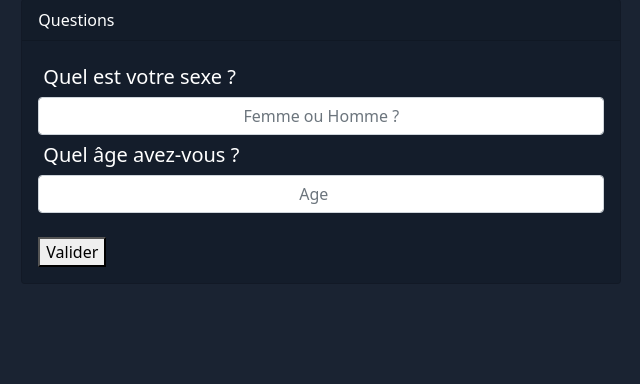
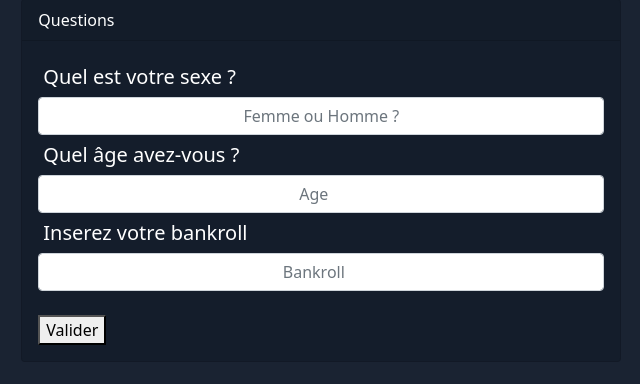
Before and after one commit to oce-prcp/Poker-Casino, a Flask app: page / in a window 1280 px wide. Shown: the part 109-493 px from the top of the page, without its empty margins (362-1002 px from the left). Run offline with Flask 2, Linux system fonts and the light colour scheme.

Commit message:
rat-commit2

```diff
--- a/templates/bankroll.html
+++ b/templates/bankroll.html
@@ -24,8 +24,6 @@
 			</div>
 			{% endif %}
 			<form action="{{url_for('bankroll')}}" enctype="multipart/form-data" method="post">
-			<input name="bankroll" type="number" class=form-control placeholder="Bankroll" required>
-			<br>
 			<input name="mise" type="number" class=form-control placeholder="Mise" required>
 			<br>
 			<button type="submit">Continuer</button>
--- a/templates/index.html
+++ b/templates/index.html
@@ -38,7 +38,8 @@
 
                     <label for="number">Quel âge avez-vous ?</label>
                     <input name="age" type="number" class="form-control" placeholder="Age" required>
-
+		    <label for "bankroll"> Inserez votre bankroll</label>
+		    <input name="bankroll" type="number" class="form-control" placeholder="Bankroll" required>
                     <br>
                     <button type="submit">Valider</button>
                 </form>
```
